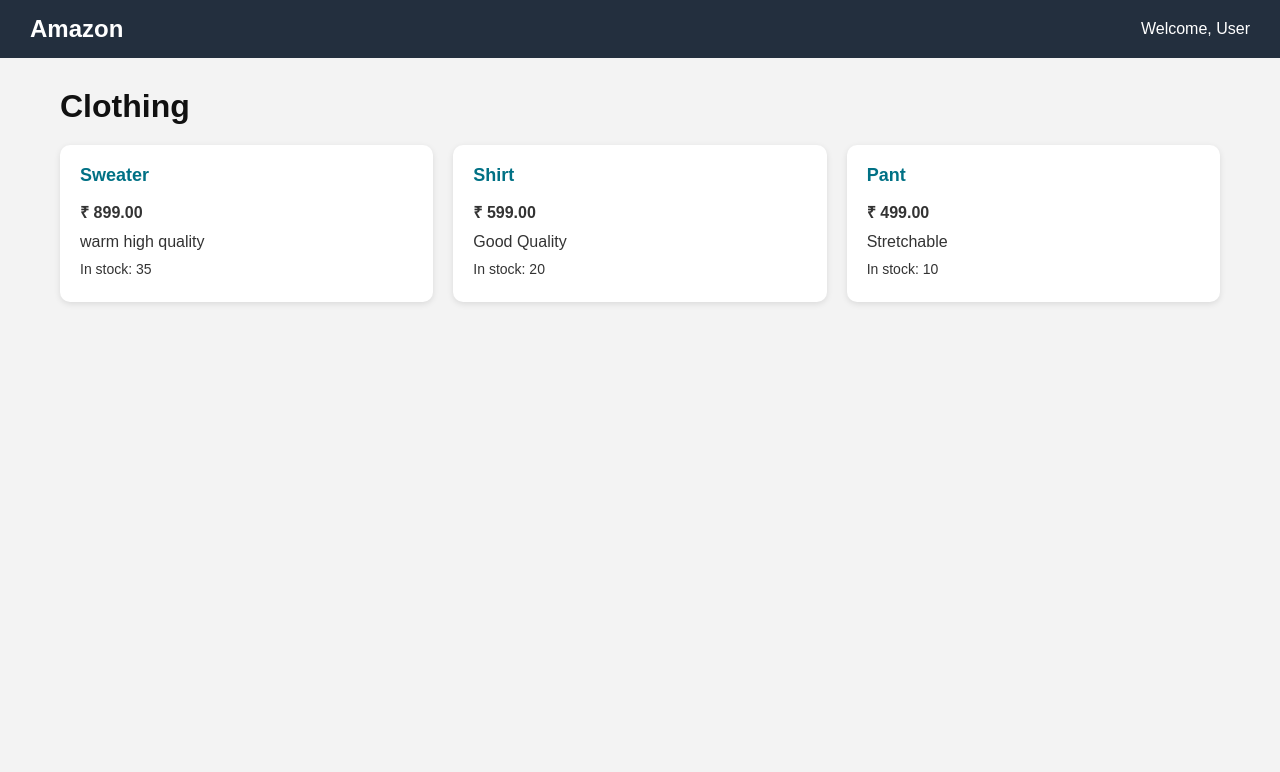
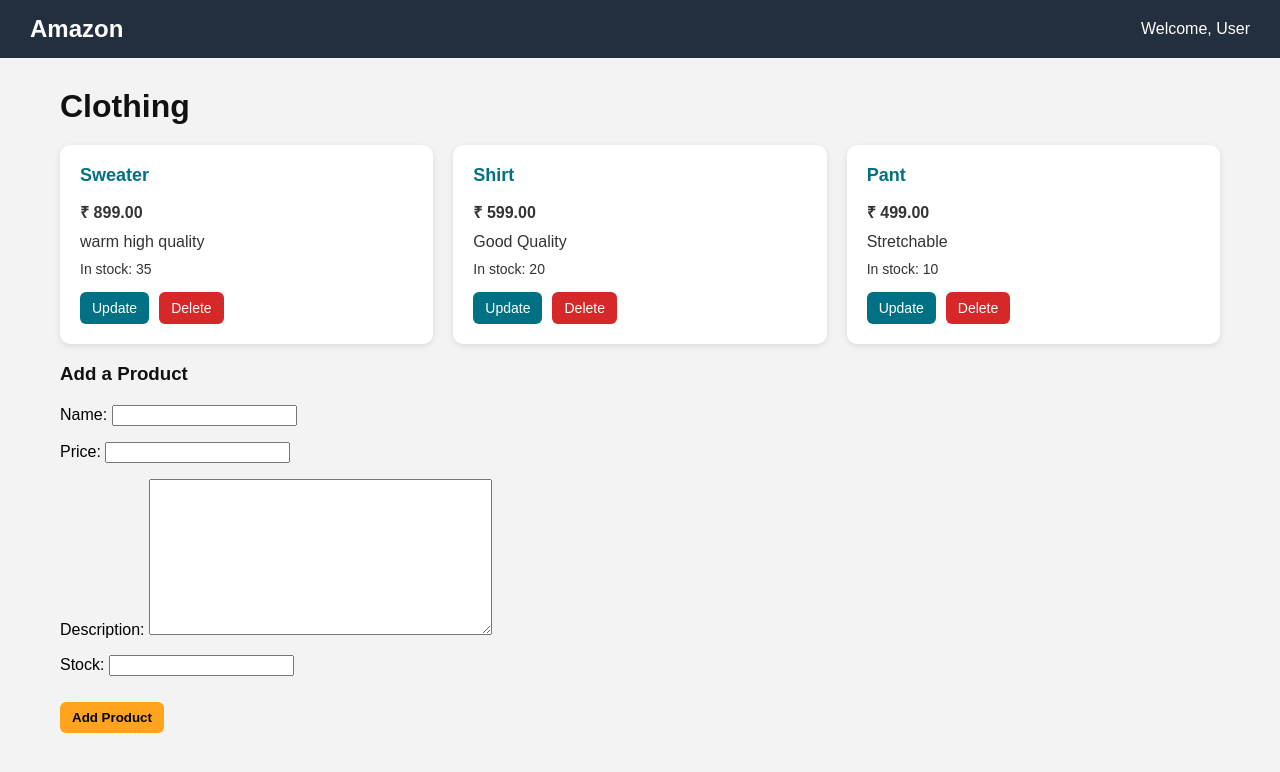
Before and after one commit to SarthakShinde17/Amazon, a Django app: page / in a window 1280 px wide. Shown: the top 772 px of the page. Run offline with Django 5.2, Linux system fonts and the light colour scheme; data comes from the database, SQL or seed files in the repository; both versions use the stored data as it was after the commit.

Commit message:
Update and Delete Operations

```diff
--- /dev/null
+++ b/Amazon_CRUD/Clothing/forms.py
@@ -0,0 +1,14 @@
+from .models import Product
+from django import forms
+
+
+class ProductForm(forms.ModelForm):
+    class Meta:
+        model = Product
+        fields = ['name', 'price', 'description', 'stock']
+        widgets = {
+            'name': forms.TextInput(attrs={'class': 'form-control'}),
+            'price': forms.NumberInput(attrs={'class': 'form-control'}),
+            'description': forms.Textarea(attrs={'class': 'form-control'}),
+            'stock': forms.NumberInput(attrs={'class': 'form-control'}),
+        }
--- a/Amazon_CRUD/Clothing/templates/Clothing/home.html
+++ b/Amazon_CRUD/Clothing/templates/Clothing/home.html
@@ -35,7 +35,7 @@
             padding: 0 20px;
         }
 
-        h1 {
+        h1, h3 {
             color: #111;
             margin-bottom: 20px;
         }
@@ -84,6 +84,54 @@
             color: green;
             font-size: 14px;
         }
+
+        .card-buttons {
+            margin-top: 10px;
+            display: flex;
+            gap: 10px;
+        }
+
+        .card-buttons form {
+            display: inline;
+        }
+
+        .btn {
+            background-color: #007185;
+            color: white;
+            border: none;
+            padding: 8px 12px;
+            border-radius: 6px;
+            cursor: pointer;
+            font-size: 14px;
+            transition: background-color 0.3s ease;
+        }
+
+        .btn:hover {
+            background-color: #005f6b;
+        }
+
+        .btn.delete {
+            background-color: #d62828;
+        }
+
+        .btn.delete:hover {
+            background-color: #b91c1c;
+        }
+
+        form input[type="submit"] {
+            margin-top: 10px;
+            background-color: #ffa41c;
+            color: black;
+            padding: 8px 12px;
+            border: none;
+            border-radius: 6px;
+            cursor: pointer;
+            font-weight: bold;
+        }
+
+        form input[type="submit"]:hover {
+            background-color: #f08804;
+        }
     </style>
 </head>
 <body>
@@ -102,9 +150,27 @@
                 <p class="price">₹ {{ pro.price }}</p>
                 <p>{{ pro.description }}</p>
                 <p class="stock">In stock: {{ pro.stock }}</p>
+                <div class="card-buttons">
+                    <form action="{% url 'update_data' pro.id %}" method="GET">
+                        {% csrf_token %}
+                        <button type="submit" class="btn">Update</button>
+                    </form>
+                    <form action="{% url 'delete_data' pro.id %}" method="POST">
+                        {% csrf_token %}
+                        <input type="hidden" name="_method" value="DELETE">
+                        <button type="submit" class="btn delete">Delete</button>
+                    </form>
+                </div>
             </div>
             {% endfor %}
         </div>
+
+        <h3>Add a Product</h3>
+        <form action="" method="POST">
+            {% csrf_token %}
+            {{ form.as_p }}
+            <input type="submit" value="Add Product">
+        </form>
     </div>
 
 </body>
--- a/Amazon_CRUD/Clothing/urls.py
+++ b/Amazon_CRUD/Clothing/urls.py
@@ -3,4 +3,7 @@ from Clothing import views
 
 urlpatterns = [
     path("", views.home, name="home"),
+    path("update/<int:id>", views.update_data, name="update_data"),
+    path("delete/<int:id>", views.delete_data, name="delete_data"),
+
 ]
--- a/Amazon_CRUD/Clothing/views.py
+++ b/Amazon_CRUD/Clothing/views.py
@@ -1,8 +1,40 @@
-from django.shortcuts import render
+from django.shortcuts import render, HttpResponseRedirect, redirect
 from .models import Product
+from .forms import ProductForm
 
 # Create your views here.
 
 def home(request):
+    if request.method == 'POST':
+        form = ProductForm(request.POST)
+        if form.is_valid():
+            form.save()
+            fm = ProductForm()
+    else:
+        fm = ProductForm()
+
+
     prod = Product.objects.all()
-    return render(request, 'Clothing/home.html', {'prod': prod})
+    form = ProductForm()
+    return render(request, 'Clothing/home.html', {'prod': prod , 'form': form})
+
+def update_data(request, id):
+    if request.method == 'POST':
+        pi = Product.objects.get(pk=id)
+        form = ProductForm(request.POST, instance=pi)
+        if form.is_valid():
+            form.save()
+            return redirect('home')
+    else:
+        pi = Product.objects.get(pk=id)
+        form = ProductForm(instance=pi)
+    return render(request, 'Clothing/update.html', {'form': form})
+
+def delete_data(request, id):
+    if request.method == 'POST':
+        pi = Product.objects.get(pk=id)
+        pi.delete()
+        return HttpResponseRedirect('/')
+    else:
+        pi = Product.objects.get(pk=id)
+    return render(request, 'Clothing/delete.html', {'pi': pi})
```
Also changed, not shown: Amazon_CRUD/Clothing/templates/Clothing/update.html (added, +139 -0 lines), Amazon_CRUD/Clothing/templates/Clothing/delete.html (added), Amazon_CRUD/db.sqlite3.
